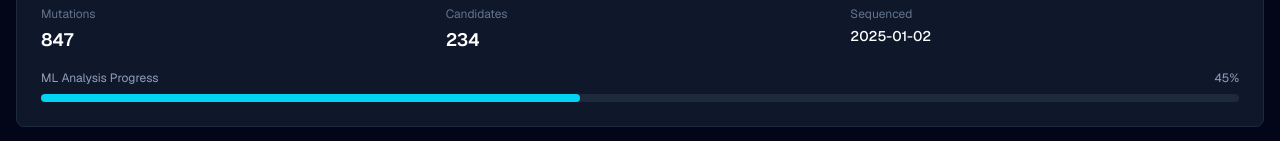
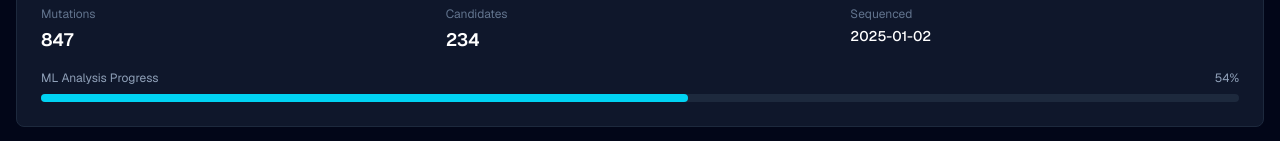
Before and after one commit to AntipasBen23/Serova-feature-demo, a Next.js app: page / in a window 1280 px wide. Shown: the part 336-477 px from the top of the page. Built offline with nearby package versions, Linux system fonts and the light colour scheme.

Commit message:
Update PatientCard with Progress Simulation

```diff
--- a/src/components/PatientCard.tsx
+++ b/src/components/PatientCard.tsx
@@ -2,6 +2,7 @@
 
 import { Patient } from '@/types';
 import { useRouter } from 'next/navigation';
+import { useProgressSimulation } from '@/hooks/useProgressSimulation';
 
 interface PatientCardProps {
   patient: Patient;
@@ -9,6 +10,7 @@ interface PatientCardProps {
 
 export default function PatientCard({ patient }: PatientCardProps) {
   const router = useRouter();
+  const simulatedProgress = useProgressSimulation(patient.progress, patient.status);
 
   const getStatusColor = (status: string) => {
     switch (status) {
@@ -61,12 +63,12 @@ export default function PatientCard({ patient }: PatientCardProps) {
         <div>
           <div className="flex justify-between text-xs text-slate-400 mb-2">
             <span>ML Analysis Progress</span>
-            <span>{patient.progress}%</span>
+            <span>{simulatedProgress}%</span>
           </div>
           <div className="w-full bg-slate-800 rounded-full h-2">
             <div
               className="bg-cyan-400 h-2 rounded-full transition-all duration-500"
-              style={{ width: `${patient.progress}%` }}
+              style={{ width: `${simulatedProgress}%` }}
             ></div>
           </div>
         </div>
```
